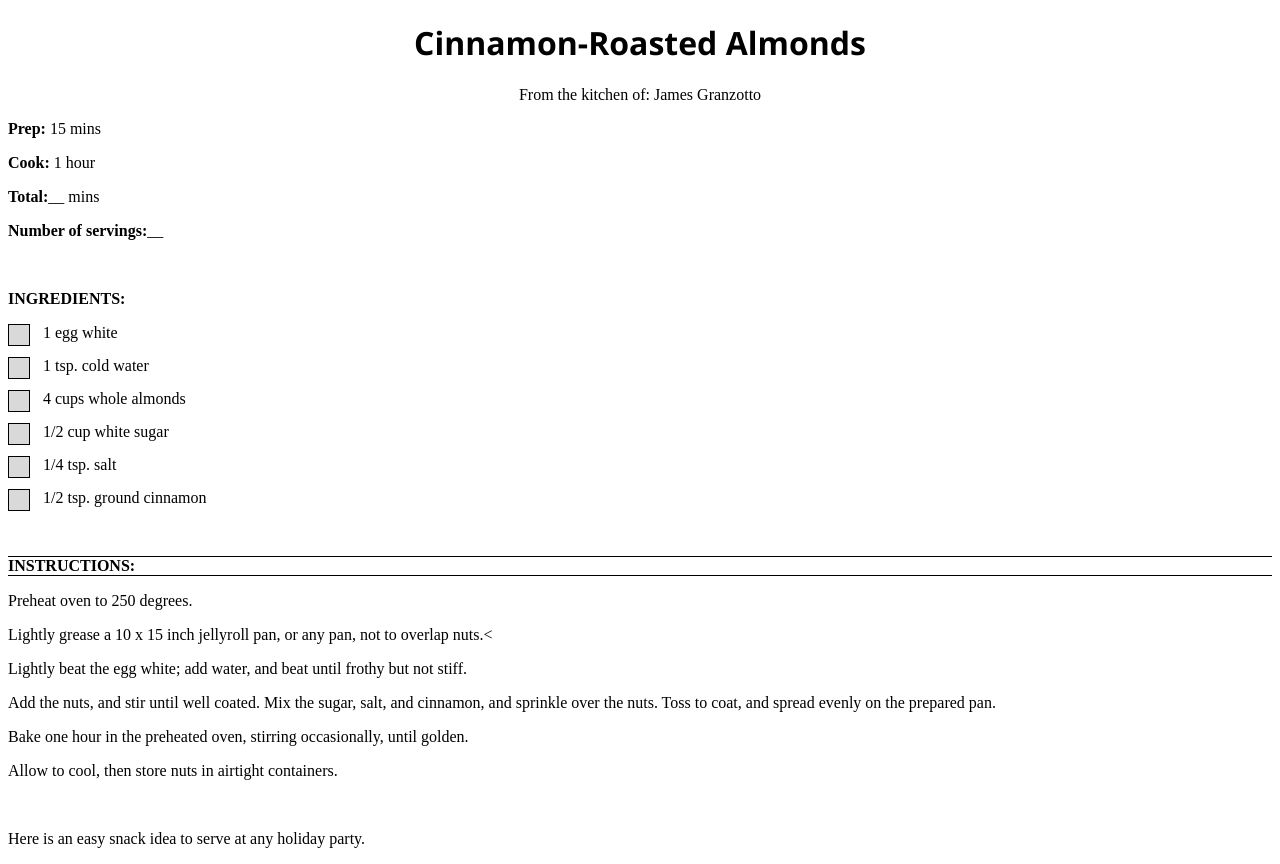
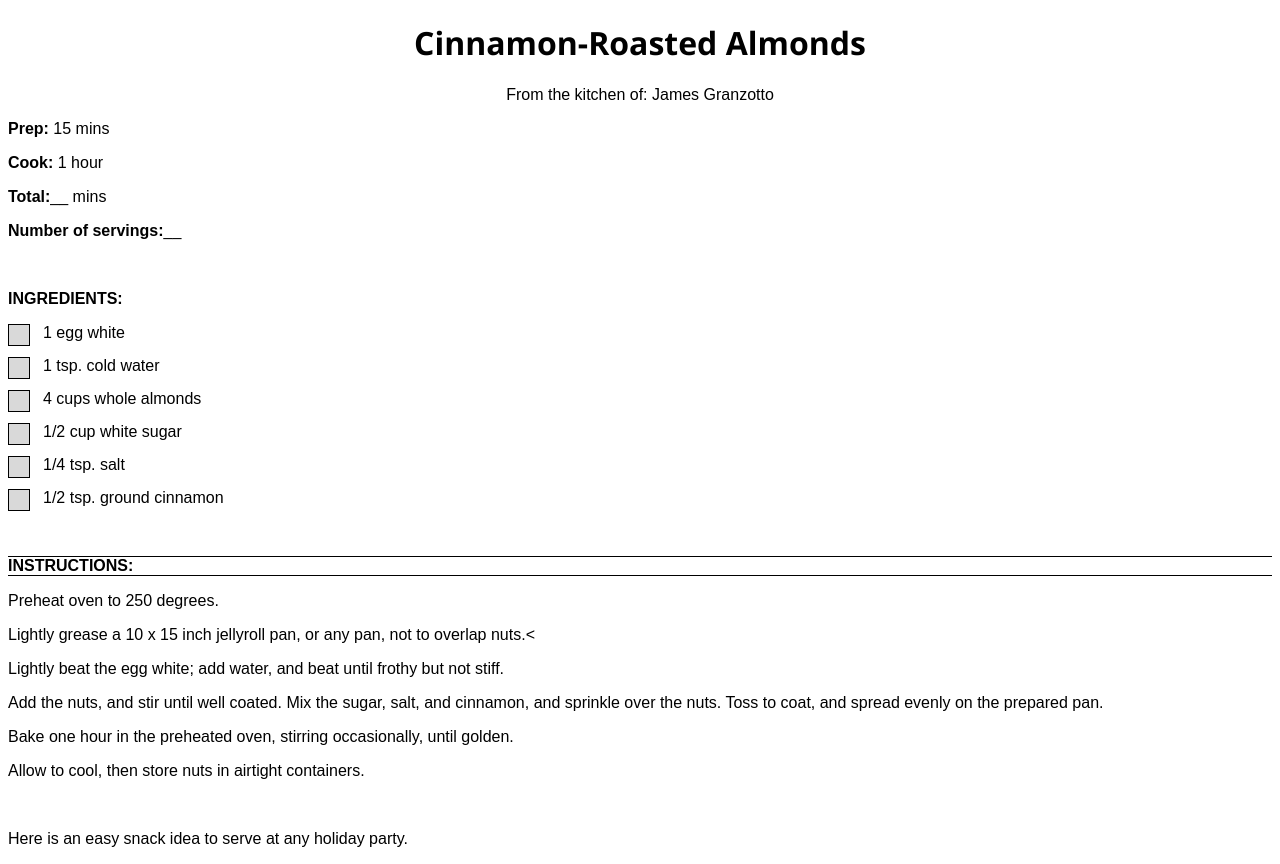
Before and after one commit to Granzottomccarthy/Granzottomccarthy.github.io, a PHP site: page /recipes/almonds-Cinn.html in a window 1280 px wide. Run offline with PHP 8.4, Linux system fonts and the light colour scheme.

Commit message:
Add files via upload

```diff
--- a/recipes/almonds-Cinn.html
+++ b/recipes/almonds-Cinn.html
@@ -39,7 +39,7 @@
   <span class="checkmark"></span>
 </label>
 <br>
-<p align="left" style="border-top: 1.00pt solid #000000; border-bottom: 1.00pt solid #000000"><b>INSTRUCTIONS:</b></p>
+<p class="inst"><b>INSTRUCTIONS:</b></p>
 <p>Preheat oven to 250 degrees.
 <p>Lightly grease a 10 x 15 inch jellyroll pan, or any pan, not to overlap nuts.<</p>
 <p>Lightly beat the egg white; add water, and beat until frothy but not stiff.
--- a/recipes/recipestyle.css
+++ b/recipes/recipestyle.css
@@ -1,7 +1,13 @@
 <style>
 html,body {font-family:"Verdana",sans-serif}
 h1,h2,h3,h4,h5,h6 {font-family:"Segoe UI",sans-serif}
-
+body {font-family: Arial, Helvetica, sans-serif;}
+.inst {
+  position: left;
+  border-top: 1.00pt solid #000000;
+  border-bottom: 1.00pt solid #000000
+}
+/* USED FOR RECIPE CHECKBOXES */
   /* The container */
 .container {
   display: block;
@@ -15,7 +21,6 @@ h1,h2,h3,h4,h5,h6 {font-family:"Segoe UI",sans-serif}
   -ms-user-select: none;
   user-select: none;
 }
-
 /* Hide the browser's default checkbox */
 .container input {
   position: absolute;
@@ -24,7 +29,6 @@ h1,h2,h3,h4,h5,h6 {font-family:"Segoe UI",sans-serif}
   height: 0;
   width: 0;
 }
-
 /* Create a custom checkbox */
 .checkmark {
   position: absolute;
@@ -37,29 +41,24 @@ h1,h2,h3,h4,h5,h6 {font-family:"Segoe UI",sans-serif}
   align-content: center;
   background-color: #d9d9d9;
 }
-
 /* On mouse-over, add a grey background color */
 .container:hover input ~ .checkmark {
   background-color: #ccc;
 }
-
 /* When the checkbox is checked, add a blue background */
 .container input:checked ~ .checkmark {
   background-color: #2196F3;
 }
-
 /* Create the checkmark/indicator (hidden when not checked) */
 .checkmark:after {
   content: "";
   position: absolute;
   display: none;
 }
-
 /* Show the checkmark when checked */
 .container input:checked ~ .checkmark:after {
   display: block;
 }
-
 /* Style the checkmark/indicator */
 .container .checkmark:after {
   left: 5.5px;
```
